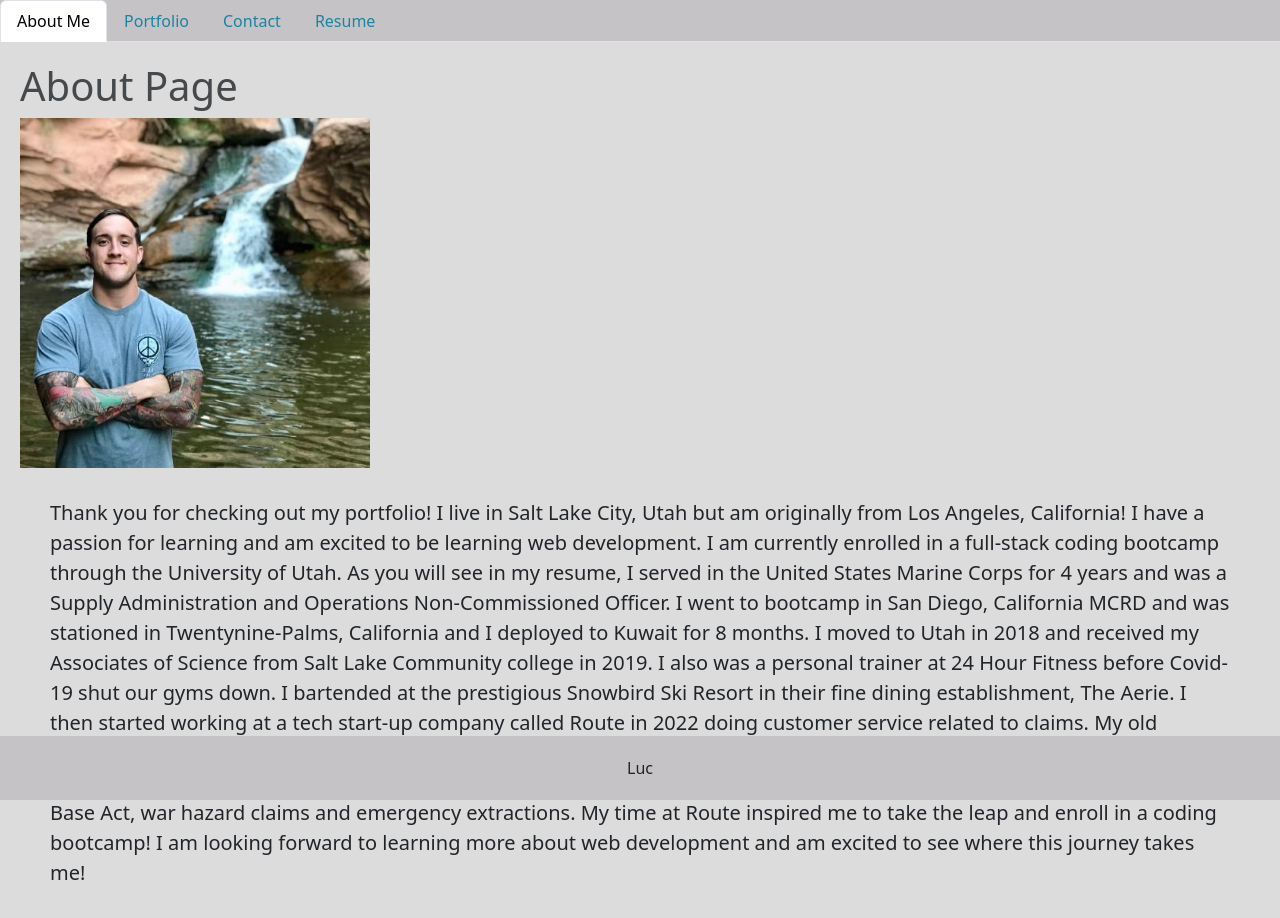
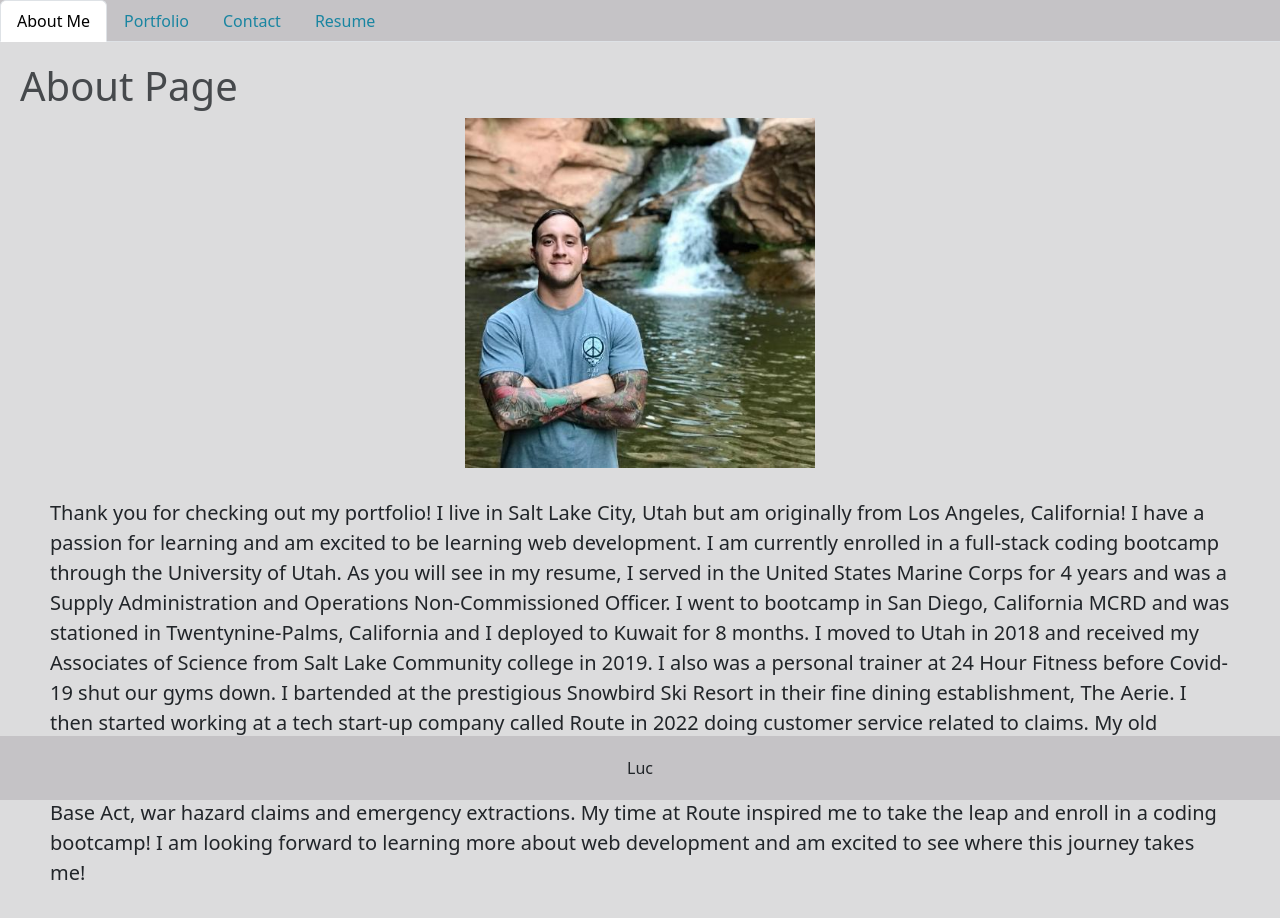
Before and after one commit to Luceatscode/reactPortfolio, a React (Create React App) app: page / in a window 1280 px wide. Shown: the top 918 px of the page. Built offline with nearby package versions, Linux system fonts and the light colour scheme.

Commit message:
centered profile pic on about me

```diff
--- a/src/components/pages/About.js
+++ b/src/components/pages/About.js
@@ -6,7 +6,8 @@ export default function About() {
   return (
     <div class= "body">
       <h1>About Page</h1>
-      <img height="350px" src={process.env.PUBLIC_URL + profilePic}  />
+      <div class="text-center" >
+      <img height="350px" src={process.env.PUBLIC_URL + profilePic}/> </div>
       <p class="bio">
         Thank you for checking out my portfolio! I live in Salt Lake City, Utah but am originally from Los Angeles, California!
         I have a passion for learning and am excited to be learning web development. I am currently enrolled in a full-stack coding bootcamp through the University of Utah.
```
